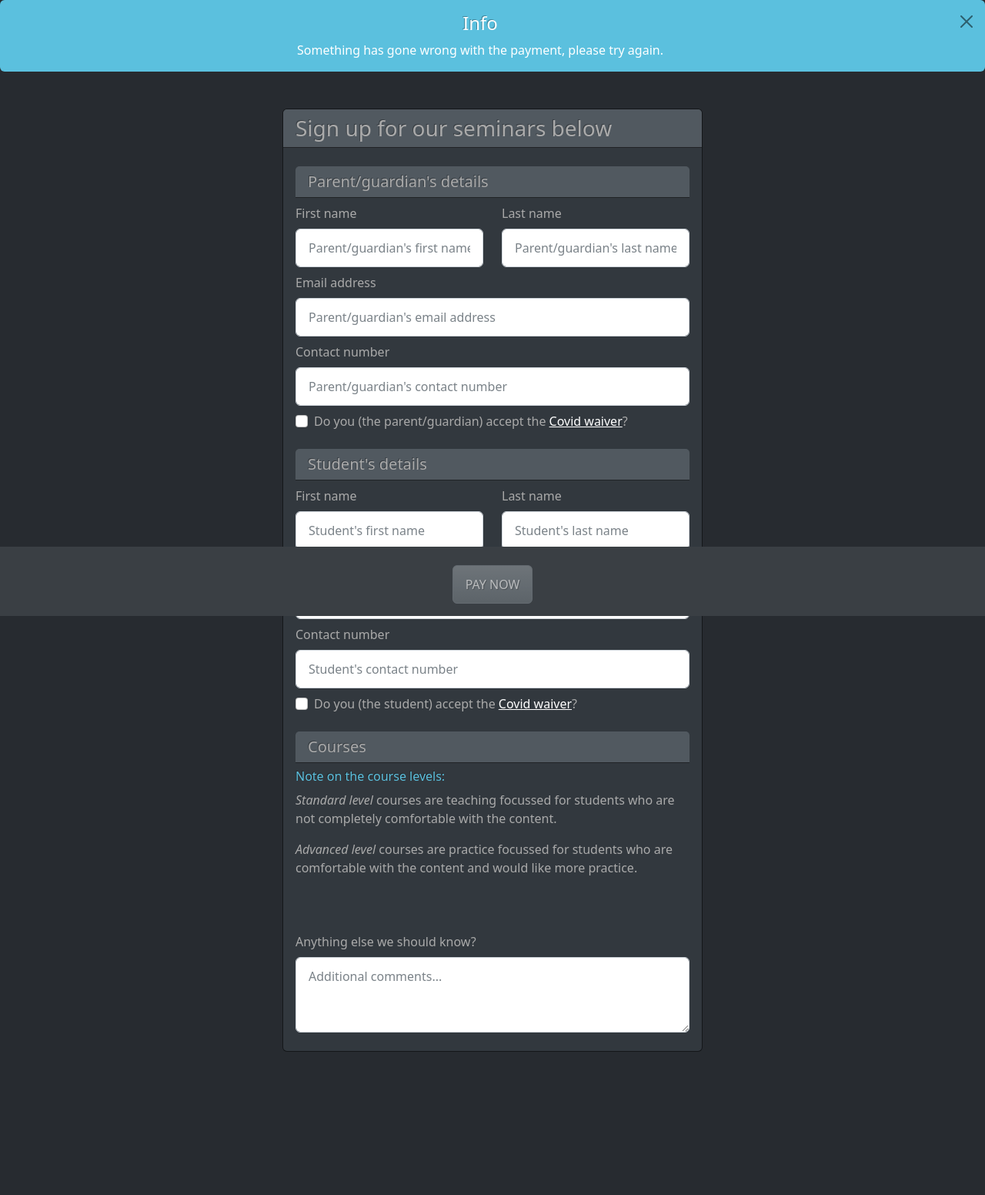
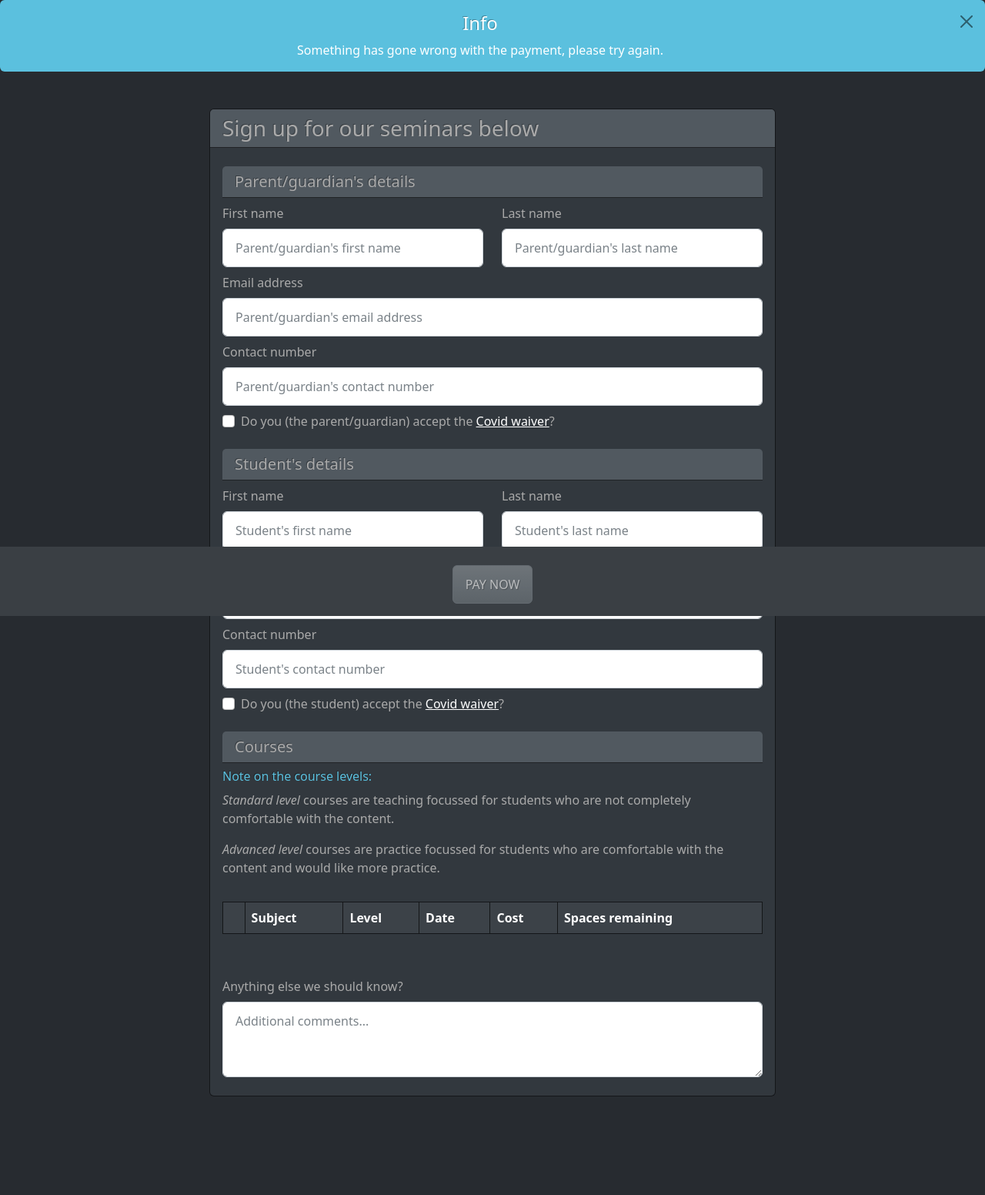
Before and after one commit to jononunes/seminar-signup, a Django app: page /cancel/ in a window 1280 px wide. Shown: the whole page at 77% size. Before the commit the page ends 1366 px from the top, so only its background shows below. Run offline with Django 3.2, Linux system fonts and the light colour scheme; lists and menus that the app fills with data are empty.

Commit message:
Neatened up the form.

```diff
--- a/database/templates/database/signup_form.html
+++ b/database/templates/database/signup_form.html
@@ -56,7 +56,7 @@
 
     <div class="container my-5" style="padding-bottom:80px">
         <div class="row justify-content-center">
-            <div class="col-lg-6 col-md-12">
+            <div class="col-lg-8 col-md-12">
                 <div class="card">
                     <h3 class="card-header">
                         Sign up for our seminars below
@@ -145,23 +145,53 @@
                                 comfortable with the content.</p>
                             <p><i>Advanced level</i> courses are practice focussed for students who are comfortable with
                                 the content and would like more practice.</p>
+                            <table class="table table-bordered">
+                                <thead>
+                                <tr>
+                                    <th scope="col"></th>
+                                    <th scope="col">Subject</th>
+                                    <th scope="col">Level</th>
+                                    <th scope="col">Date</th>
+                                    <th scope="col">Cost</th>
+                                    <th scope="col">Spaces remaining</th>
+                                </tr>
+                                </thead>
+                                <tbody>
                                 <fieldset class="form-group py-2">
                                     {% for seminar in seminars %}
+                                        <tr>
+                                            <td>
                                                 <div class="form-check">
                                                     <input class="form-check-input" type="checkbox" value=""
                                                            id="seminarCheckBox{{ seminar.id }}"
                                                            name="seminarCheckBox{{ seminar.id }}"
                                                            onclick="reset_payment_button()"
                                                            data-price="{{ seminar.base_price }}"
-                                               data-id="{{ seminar.id }}"
-                                        >
-                                        <label class="form-check-label" for="seminarCheckBox{{ seminar.id }}">
-                                            {{ seminar.get_subject_display }} ({{ seminar.get_level_display }} level)
-                                            - {{ seminar.date_and_time }} [R{{ seminar.base_price }}]
-                                        </label>
+                                                           data-id="{{ seminar.id }}">
+                                                    <label class="form-check-label"
+                                                           for="seminarCheckBox{{ seminar.id }}"></label>
                                                 </div>
+                                            </td>
+                                            <td>{{ seminar.get_subject_display }}</td>
+                                            <td>{{ seminar.get_level_display }}</td>
+                                            <td>{{ seminar.date_and_time }}</td>
+                                            <td>R{{ seminar.base_price }}</td>
+                                            <td>{{ seminar.get_spaces_remaining }}</td>
+                                        </tr>
                                     {% endfor %}
                                 </fieldset>
+                                {% for seminar in closed_seminars %}
+                                    <tr class="text-muted">
+                                        <td></td>
+                                        <td>{{ seminar.get_subject_display }}</td>
+                                        <td>{{ seminar.get_level_display }}</td>
+                                        <td>{{ seminar.date_and_time }}</td>
+                                        <td>R{{ seminar.base_price }}</td>
+                                        <td>Full</td>
+                                    </tr>
+                                {% endfor %}
+                                </tbody>
+                            </table>
                         </div>
                         <div class="form-group py-2">
                             <label for="additionalInfoTextArea" class="form-label mt-4">Anything else we should
@@ -181,7 +211,9 @@
                 <h3 class="text-center" id="paymentText"></h3>
             </div>
             <div class="d-flex justify-content-center">
-                <button disabled type="submit" value="OK" class="btn btn-secondary" id="paymentButton" onclick="generate_payment_info()">PAY NOW</button>
+                <button disabled type="submit" value="OK" class="btn btn-secondary" id="paymentButton"
+                        onclick="generate_payment_info()">PAY NOW
+                </button>
             </div>
         </div>
     </footer>
--- a/database/views.py
+++ b/database/views.py
@@ -11,7 +11,8 @@ from django.views.decorators.csrf import csrf_exempt
 
 def signup_form(request):
     context = {
-        'seminars': sorted(Seminar.objects.filter(date_and_time__gt=timezone.now()), key=lambda x: x.date_and_time),
+        'seminars': Seminar.get_open_seminars(),
+        'closed_seminars': Seminar.get_closed_seminars(),
         'merchant_id': settings.PAYFAST_MERCHANT_ID,
         'merchant_key': settings.PAYFAST_MERCHANT_KEY,
         'payfast_url': settings.PAYFAST_URL,
```
Also changed, not shown: database/models.py (+34 -0 lines). Lines whose indentation alone changed are shown as unchanged.
